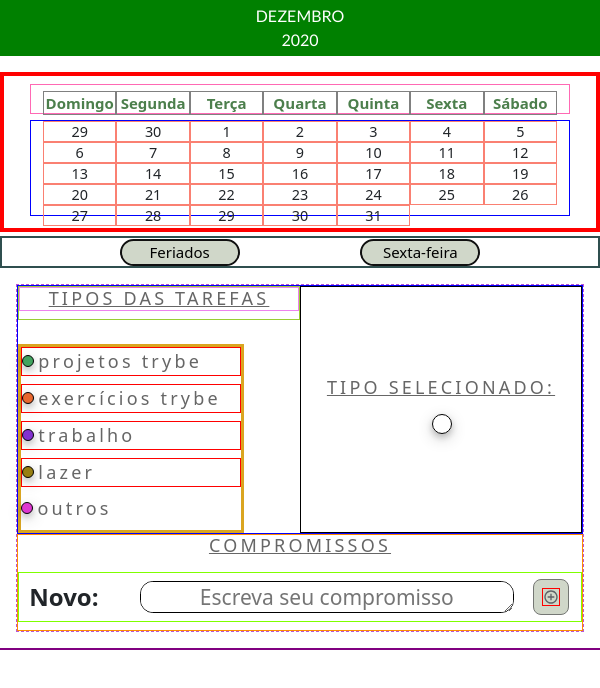
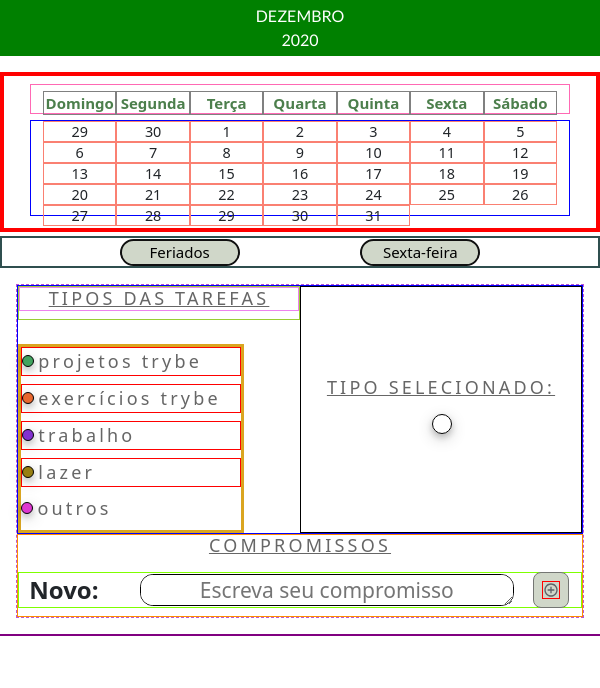
Before and after one commit to raisamrs/tryber-calendar, a website: page src/index.html in a window 600 px wide. Drawn offline with nearby package versions, Linux system fonts and the light colour scheme.

Commit message:
styles: responsividade da textarea para telas pequenas

```diff
--- a/src/mediaQuerySm.css
+++ b/src/mediaQuerySm.css
@@ -2,6 +2,15 @@
 
   header {
     height: 7vh;
+  }
+
+  #task-input {
+    font-size: 2.4vw;
+    max-height: 4vh;
+  }
+
+  #task-input:placeholder {
+    font-size: 2vw;
   }
 
   .buttons-container button {
@@ -61,6 +70,10 @@
     border: 1px solid red;
   }
 
+  .input-appointment-container {
+    height: 4.5vh;
+  }
+
   .job-container {
     border: 1px solid red;
   }
--- a/src/style.css
+++ b/src/style.css
@@ -87,7 +87,7 @@ ul #days {
   font-size: 3vw;
   text-align: center;
   min-height: 1rem;
-  max-height: 2rem;
+  max-height: 3rem;
 }
 
 #task-input::placeholder {
@@ -289,16 +289,13 @@ li span {
 }
 
 .tasks-container {
+  border: 1px dashed mediumorchid;
+  height: auto;
   margin: 2vh;
 }
 
 .task-list-container {
   border: 1px solid purple;
-}
-
-.tasks-container {
-  border: 1px dashed mediumorchid;
-  height: auto;
 }
 
 .tasks-container h3 , #appointment-title , #costum-h4 {
```
